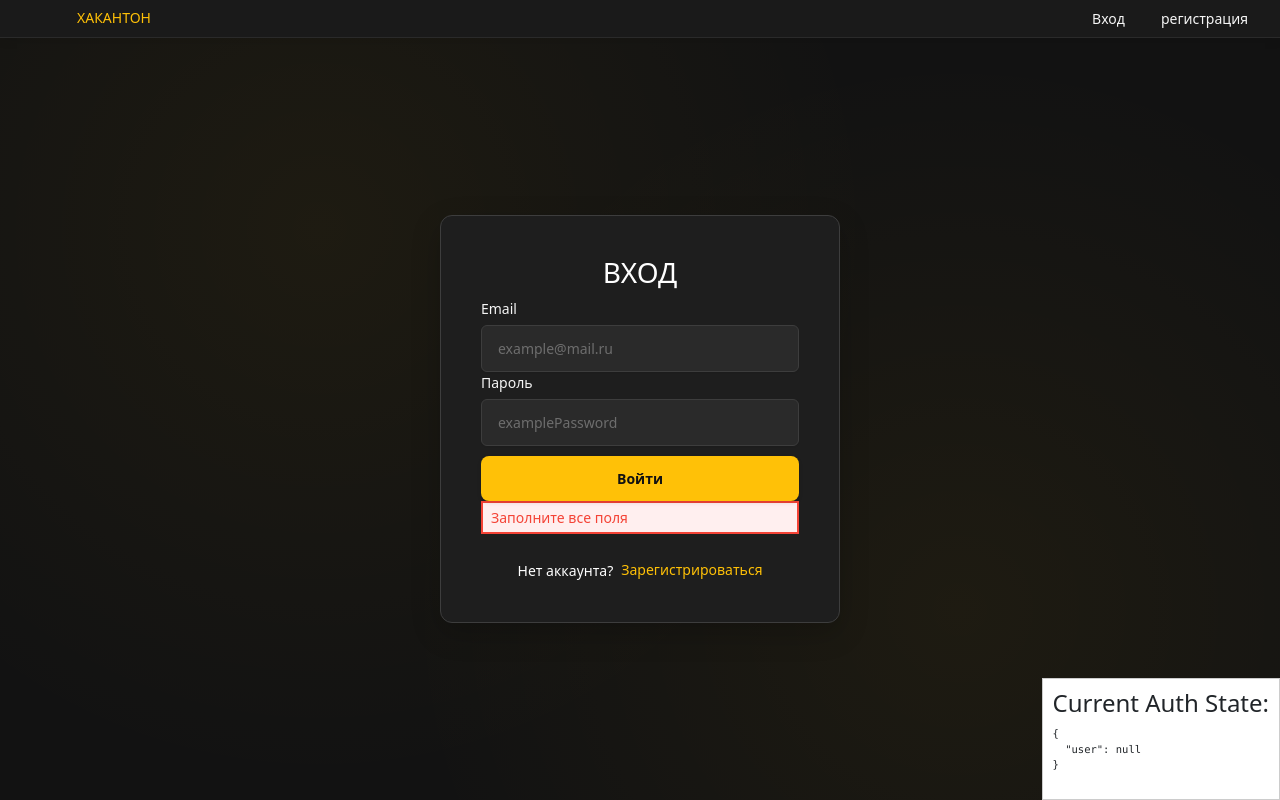
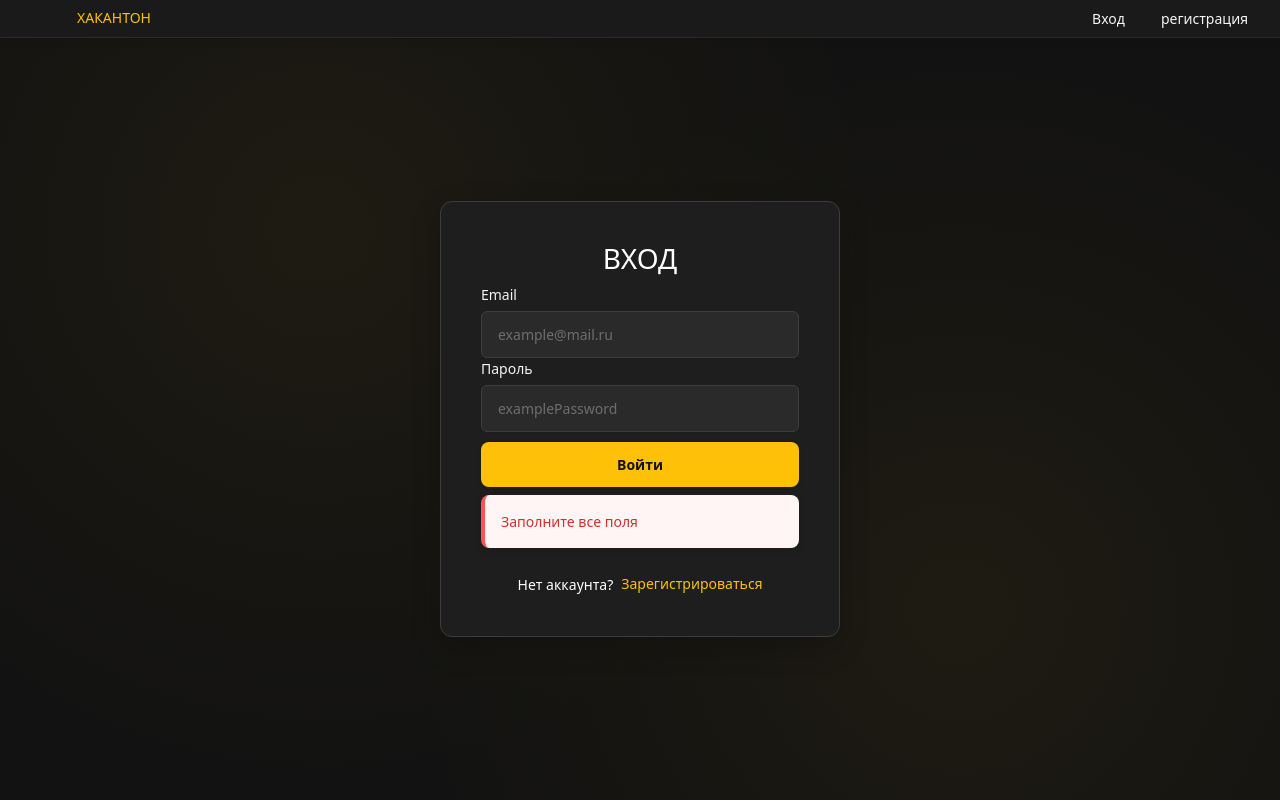
Before and after one commit to RedHeads-Enjoyer/Hackathon, a React (Vite) app in the folder client/: page /login in a window 1280 px wide. Both pictures are taken after a click on the button "Войти". Built offline with nearby package versions, Linux system fonts and the light colour scheme.

Commit message:
Доделана страница создания хакатона

```diff
--- a/client/package.json
+++ b/client/package.json
@@ -11,6 +11,7 @@
   },
   "dependencies": {
     "@reduxjs/toolkit": "^2.6.1",
+    "@tabler/icons-react": "^3.31.0",
     "axios": "^1.8.4",
     "bootstrap": "^5.3.3",
     "react": "^19.0.0",
--- a/client/src/components/error/Error.tsx
+++ b/client/src/components/error/Error.tsx
@@ -1,14 +1,17 @@
-import {JSX} from "react";
-import classes from './styles.module.css'
+import { JSX } from "react";
+import classes from './styles.module.css';
 
 type ErrorPropsType = {
-    children: JSX.Element[] | JSX.Element | null
+    children: JSX.Element[] | JSX.Element | string | null;
+    className?: string;
 }
 
-const Error = (props:ErrorPropsType) => {
+const Error = (props: ErrorPropsType) => {
     return (
-        <div className={classes.error_container}>
-            {props.children}
+        <div className={`${classes.error_container} ${props.className || ''}`}>
+            <div className={classes.error_content}>
+                {props.children}
+            </div>
         </div>
     );
 };
--- a/client/src/components/error/styles.module.css
+++ b/client/src/components/error/styles.module.css
@@ -1,10 +1,81 @@
 .error_container {
-    border: 2px solid var(--error-border-color);
-    background-color: var(--error-content-color);
-    color: var(--error-border-color);
-    padding: 4px 8px;
+    --error-bg: #fff5f5;
+    --error-border: #ff5252;
+    --error-text: #d32f2f;
+
+    display: flex;
+    align-items: flex-start;
+    gap: 12px;
+    padding: 16px;
+    border-radius: 8px;
+    background-color: var(--error-bg, #fff5f5);
+    border-left: 4px solid var(--error-border, #ff5252);
+    color: var(--error-text, #d32f2f);
+    box-shadow: 0 2px 8px rgba(0, 0, 0, 0.1);
+    max-width: 100%;
+    margin: 8px 0;
+    transition: all 0.3s ease;
 }
 
-.error_container * {
-    color: var(--error-border-color)
+.error_container:hover {
+    transform: translateY(-1px);
+    box-shadow: 0 4px 12px rgba(0, 0, 0, 0.15);
 }
+
+.error_icon {
+    min-width: 20px;
+    min-height: 20px;
+    color: var(--error-border, #ff5252);
+    margin-top: 2px;
+}
+
+.error_content {
+    flex: 1;
+    font-size: 14px;
+    line-height: 1.5;
+}
+
+.error_content * {
+    color: inherit;
+    margin: 0;
+}
+
+/* Анимация появления */
+@keyframes fadeIn {
+    from { opacity: 0; transform: translateY(10px); }
+    to { opacity: 1; transform: translateY(0); }
+}
+
+.error_container {
+    animation: fadeIn 0.3s ease forwards;
+}
+
+/* Темная тема */
+@media (prefers-color-scheme: dark) {
+    .error_container {
+        --error-bg: #2a0a0a;
+        --error-border: #ff6b6b;
+        --error-text: #ff8787;
+    }
+}
+
+/* Варианты размеров */
+.error_container.small {
+    padding: 8px 12px;
+    font-size: 13px;
+}
+
+.error_container.small .error_icon {
+    width: 16px;
+    height: 16px;
+}
+
+.error_container.large {
+    padding: 20px;
+    font-size: 16px;
+}
+
+.error_container.large .error_icon {
+    width: 24px;
+    height: 24px;
+}
--- a/client/src/components/stepsListWithDates/StepsListWithDates.tsx
+++ b/client/src/components/stepsListWithDates/StepsListWithDates.tsx
@@ -116,7 +116,7 @@ const StepsListWithDates: React.FC<HackathonStagesProps> = ({ initialStages = []
             </div>
 
             <div className={classes.stagesList}>
-                {stages.map((stage, index) => (
+                {stages.map((stage) => (
                     <div key={stage.id} className={classes.stageCard}>
                         <div
                             className={classes.stageHeader}
@@ -129,8 +129,6 @@ const StepsListWithDates: React.FC<HackathonStagesProps> = ({ initialStages = []
                                 </span>
                             </div>
                             <Button
-                                variant="danger"
-                                size="small"
                                 onClick={(e) => {
                                     e.stopPropagation();
                                     confirmDelete(stage.id);
@@ -147,6 +145,7 @@ const StepsListWithDates: React.FC<HackathonStagesProps> = ({ initialStages = []
                                     value={stage.name}
                                     onChange={(e) => updateStage(stage.id, 'name', e.target.value)}
                                     placeholder="Например, Регистрация"
+                                    type={"text"}
                                 />
 
                                 <TextArea
@@ -162,7 +161,6 @@ const StepsListWithDates: React.FC<HackathonStagesProps> = ({ initialStages = []
                                         label="Дата начала"
                                         value={stage.startDate}
                                         onChange={(date) => updateStage(stage.id, 'startDate', date)}
-                                        disabled={index > 0}
                                     />
 
                                     <DatePicker
@@ -178,15 +176,15 @@ const StepsListWithDates: React.FC<HackathonStagesProps> = ({ initialStages = []
                 ))}
             </div>
 
-            <Modal isOpen={!!stageToDelete} onClose={cancelDelete}>
+            <Modal isOpen={!!stageToDelete}>
                 <div className={classes.modalContent}>
                     <h4 className={classes.modalTitle}>Подтверждение удаления</h4>
                     <p>Вы уверены, что хотите удалить этот этап? Это действие нельзя отменить.</p>
                     <div className={classes.modalActions}>
-                        <Button variant="danger" onClick={executeDelete}>
+                        <Button  onClick={executeDelete}>
                             Удалить
                         </Button>
-                        <Button variant="outline" onClick={cancelDelete}>
+                        <Button onClick={cancelDelete}>
                             Отмена
                         </Button>
                     </div>
--- a/client/src/components/stepsListWithDates/style.module.css
+++ b/client/src/components/stepsListWithDates/style.module.css
@@ -37,9 +37,6 @@
     transition: all 0.2s ease;
 }
 
-.stageCard:hover {
-    border-color: var(--accent-color);
-}
 
 .stageHeader {
     display: flex;
--- a/client/src/components/storeDebugger/StoreDebugger.tsx
+++ b/client/src/components/storeDebugger/StoreDebugger.tsx
@@ -4,25 +4,25 @@ const StoreDebugger = () => {
     // Явно выбираем только нужные части состояния
     const authState = useAppSelector(state => state.auth);
 
-    return (
-        <div style={{
-            position: 'fixed',
-            bottom: 0,
-            right: 0,
-            background: 'white',
-            padding: '10px',
-            border: '1px solid #ccc',
-            zIndex: 9999,
-            maxWidth: '300px',
-            maxHeight: '300px',
-            overflow: 'auto',
-            fontSize: '12px'
-        }}>
-            <h4>Current Auth State:</h4>
-            <pre>{JSON.stringify({
-                user: authState.user,
-            }, null, 2)}</pre>
-        </div>
+    return (<></>
+        // <div style={{
+        //     position: 'fixed',
+        //     bottom: 0,
+        //     right: 0,
+        //     background: 'white',
+        //     padding: '10px',
+        //     border: '1px solid #ccc',
+        //     zIndex: 9999,
+        //     maxWidth: '300px',
+        //     maxHeight: '300px',
+        //     overflow: 'auto',
+        //     fontSize: '12px'
+        // }}>
+        //     <h4>Current Auth State:</h4>
+        //     <pre>{JSON.stringify({
+        //         user: authState.user,
+        //     }, null, 2)}</pre>
+        // </div>
     );
 };
 
--- a/client/src/modules/hackathonItem/hackathon.module.css
+++ b/client/src/modules/hackathonItem/hackathon.module.css
@@ -92,3 +92,29 @@
         grid-template-columns: 1fr;
     }
 }
+
+.modalContent {
+    padding: 20px;
+    max-width: 400px;
+}
+
+.modalTitle {
+    text-align: center;
+    margin-top: 0;
+    margin-bottom: 16px;
+    font-size: 18px;
+    color: var(--light-text-color);
+}
+
+.modalText {
+    margin: 0;
+    color: var(--default-text-color);
+    line-height: 1.5;
+}
+
+.modalActions {
+    display: flex;
+    justify-content: flex-end;
+    gap: 12px;
+    margin-top: 24px;
+}
```
Also changed, not shown: client/src/modules/hackathonItem/CreateHackathonPage.tsx (+113 -0 lines), client/src/modules/hackathonItem/types.ts (added), 1 other file (tests, documents, lock files or other folders).
